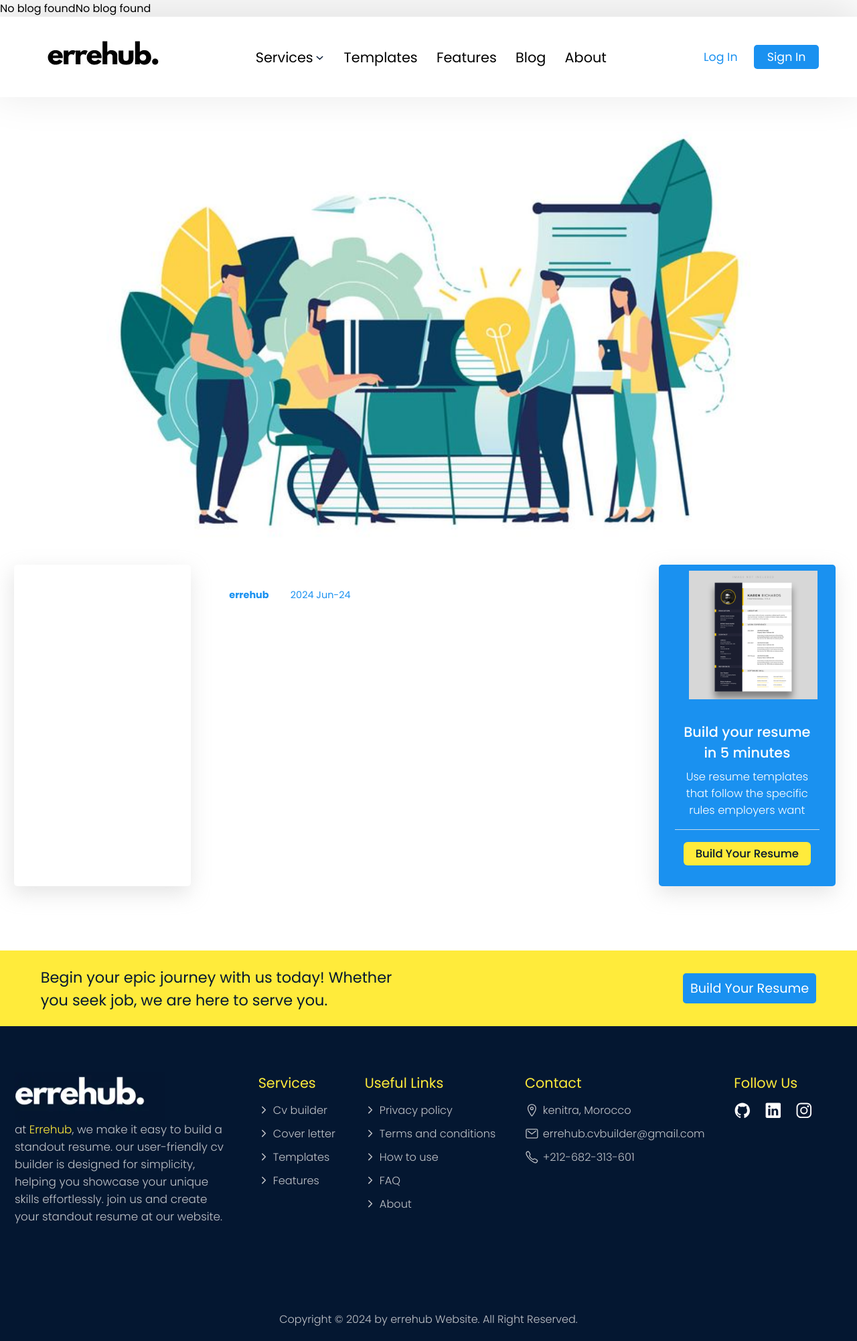
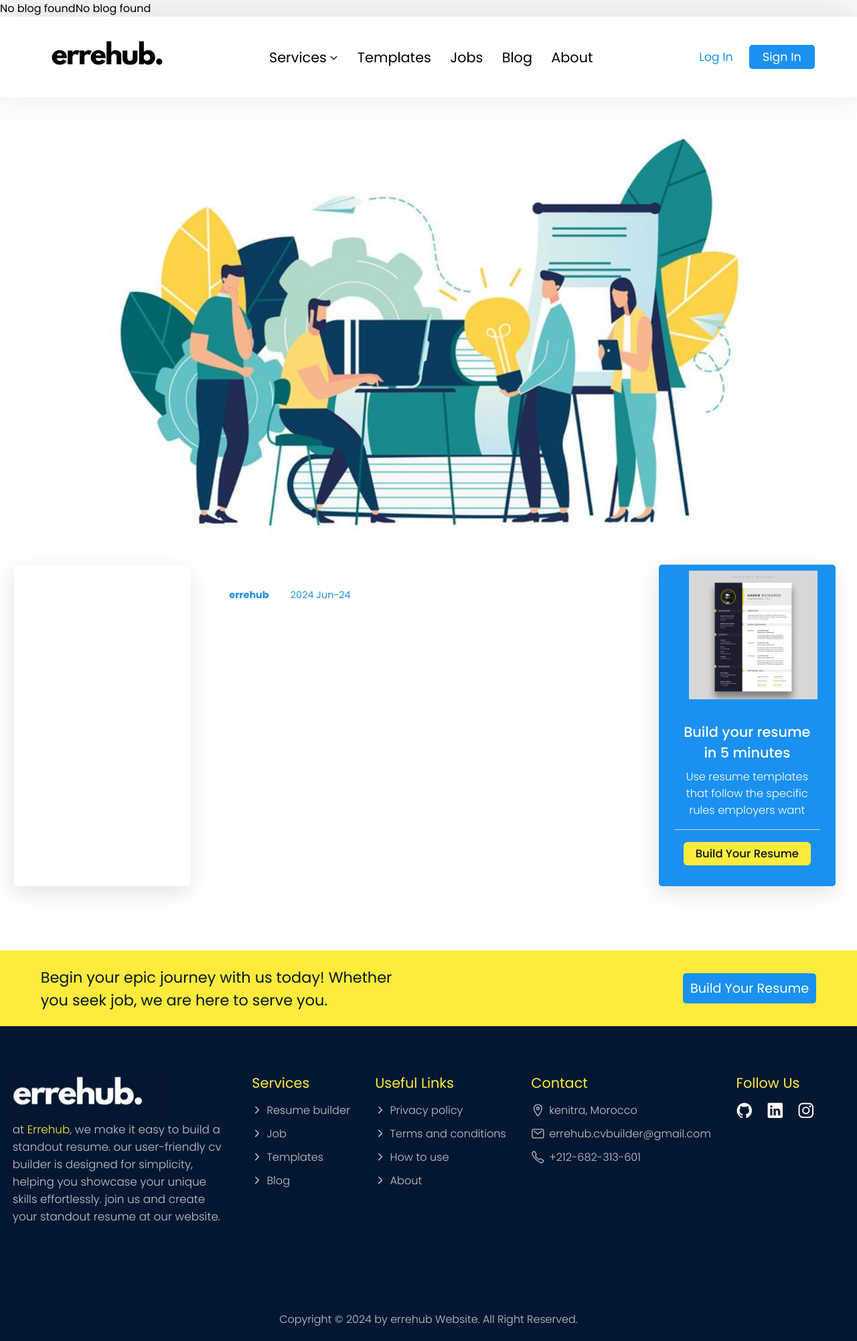
Before and after one commit to youssef-erremili/Resume-Builder, a PHP site: the page made by blog/topic.php in a window 1280 px wide. Shown: the whole page at 67% size. Run offline with PHP 8.4, Linux system fonts and the light colour scheme; data that the repository does not hold is empty; some web fonts are replaced.

Commit message:
Fix links

```diff
--- a/blog/blog.php
+++ b/blog/blog.php
@@ -70,7 +70,7 @@ include("../config/config.php");
                                 employers. Crafting a compelling and well-structured resume is crucial for making a
                                 lasting impression. This comprehensive guide will walk you through the essential steps
                                 to create a standout resume that effectively showcases your skills, experiences, and
-                                qualifications. </p>
+                                qualifications.</p>
                         </div>
                         <div class="topicFooter">
                             <div class="readBlog">
--- a/blog/topic.php
+++ b/blog/topic.php
@@ -66,9 +66,9 @@ if (isset($_GET["id"])) {
                         </div>
                     </li>
                     <li><a href="../template/template.php">templates</a></li>
-                    <li><a href="">features</a></li>
-                    <li><a href="../blog/content.php">blog</a></li>
-                    <li><a href="../blog/topic.php?id=2&title=about-us&image=../assets/image/about-us.jpg">about</a></li>
+                    <li><a href="../job/job.php">jobs</a></li>
+                    <li><a href="blog.php">blog</a></li>
+                    <li><a href="topic.php?id=2&title=about-us&image=../assets/image/about-us.jpg">about</a></li>
                 </ul>
             </nav>
             <div class="getBtn">
@@ -110,7 +110,7 @@ if (isset($_GET["id"])) {
                     <h3>Build your resume in 5 minutes</h3>
                     <p>Use resume templates that follow the specific rules employers want</p>
                     <section>
-                        <a href="../template/template.html">Build your resume</a>
+                        <a href="../template/template.php">Build your resume</a>
                     </section>
                 </div>
             </div>
@@ -130,18 +130,15 @@ if (isset($_GET["id"])) {
         <div class="mainFooter">
             <div class="footCol about">
                 <a href="../index.php"><img src="../assets/image/errehub-dark.webp" alt="logo of the website Errehub"></a>
-                <p>At <a class="footInd" href="../index.php">errehub</a>, we make it easy to build a standout resume.
-                    Our user-friendly CV builder is designed for simplicity, helping you showcase your unique skills
-                    effortlessly. Join us and create your standout resume at our website.
-                </p>
+                <p>At <a class="footInd" href="../index.php">errehub</a>, we make it easy to build a standout resume. Our user-friendly CV builder is designed for simplicity, helping you showcase your unique skills effortlessly. Join us and create your standout resume at our website.</p>
             </div>
             <div class="footCol services">
                 <h3>services</h3>
                 <ul>
-                    <li><a href=""><ion-icon name="chevron-forward-outline"></ion-icon> Cv builder</a></li>
-                    <li><a href=""><ion-icon name="chevron-forward-outline"></ion-icon> Cover letter</a></li>
-                    <li><a href=""><ion-icon name="chevron-forward-outline"></ion-icon> Templates</a></li>
-                    <li><a href=""><ion-icon name="chevron-forward-outline"></ion-icon> Features</a></li>
+                    <li><a href="../editor/editor.php"><ion-icon name="chevron-forward-outline"></ion-icon> Resume builder</a></li>
+                    <li><a href="../job/job.php"><ion-icon name="chevron-forward-outline"></ion-icon> Job</a></li>
+                    <li><a href="../template/template.php"><ion-icon name="chevron-forward-outline"></ion-icon> Templates</a></li>
+                    <li><a href="blog.php"><ion-icon name="chevron-forward-outline"></ion-icon> Blog</a></li>
                 </ul>
             </div>
             <div class="footCol link">
@@ -150,8 +147,7 @@ if (isset($_GET["id"])) {
                     <li><a href=""><ion-icon name="chevron-forward-outline"></ion-icon> Privacy policy</a></li>
                     <li><a href=""><ion-icon name="chevron-forward-outline"></ion-icon> Terms and conditions</a></li>
                     <li><a href=""><ion-icon name="chevron-forward-outline"></ion-icon> How to use</a></li>
-                    <li><a href=""><ion-icon name="chevron-forward-outline"></ion-icon> FAQ</a></li>
-                    <li><a href=""><ion-icon name="chevron-forward-outline"></ion-icon> About</a></li>
+                    <li><a href="../blog/topic.php?id=2&title=about-us&image=../assets/image/about-us.jpg"><ion-icon name="chevron-forward-outline"></ion-icon> About</a></li>
                 </ul>
             </div>
             <div class="footCol address">
@@ -180,8 +176,10 @@ if (isset($_GET["id"])) {
             </button>
         </div>
     </footer>
-    <script src="../assets/js/main.js"></script>
-    <script type="module" src="https://unpkg.com/ionicons@7.1.0/dist/ionicons/ionicons.esm.js"></script>
+
+
+
+
     <script>
         let imgtopic = document.getElementsByClassName("imgtopic")[0];
         let dataLink = new URLSearchParams(window.location.search);
@@ -190,6 +188,13 @@ if (isset($_GET["id"])) {
             imgtopic.src = imageIndex;
         }
     </script>
+    <script src="../assets/js/main.js"></script>
+    <script type="module" src="https://unpkg.com/ionicons@7.1.0/dist/ionicons/ionicons.esm.js"></script>
+
+
+
+
+
 </body>
 
 </html>
--- a/template/template.php
+++ b/template/template.php
@@ -142,8 +142,6 @@ $stmt->execute();
 
 
 
-
-
     <script src="../assets/js/main.js"></script>
     <script type="module" src="https://unpkg.com/ionicons@7.1.0/dist/ionicons/ionicons.esm.js"></script>
 </body>
```
